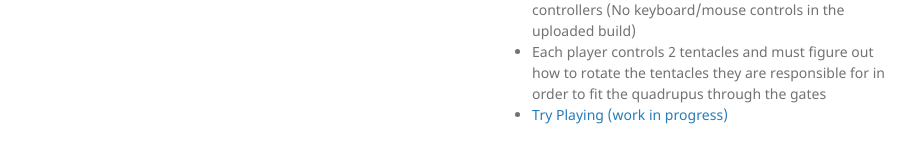
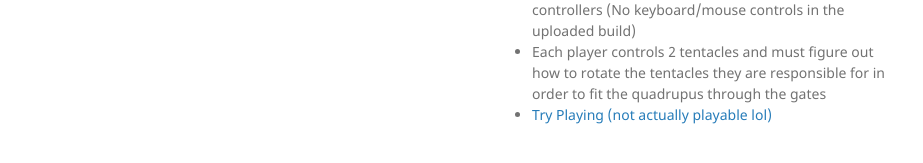
Before and after one commit to CiaranFontein/Unity-Portfolio, a Jekyll site: the page built from index.md, in a window 1280 px wide and 900 px high, scrolled down 3186 px. Shown: the part 705-868 px from the top of the window, without its empty margins (178-1101 px from the left). Built offline with Jekyll 4.4.1, drawn with Linux system fonts in a browser that asks for light colours; our own code applies the rules of GitHub Pages for plain Markdown files.

Commit message:
Update index.md

```diff
--- a/index.md
+++ b/index.md
@@ -74,4 +74,4 @@ layout: default
 * The uploaded build here was done by myself using the Unity engine after the Game Jam for deployment ease
 * Played by 2 players cooperatively using gamepad controllers (No keyboard/mouse controls in the uploaded build)
 * Each player controls 2 tentacles and must figure out how to rotate the tentacles they are responsible for in order to fit the quadrupus through the gates
-* [Try Playing (work in progress)](./assets/unity/QuadrapusWebBuild/quadrapus.html)
+* [Try Playing (not actually playable lol)](./assets/unity/QuadrapusWebBuild/quadrapus.html)
```
